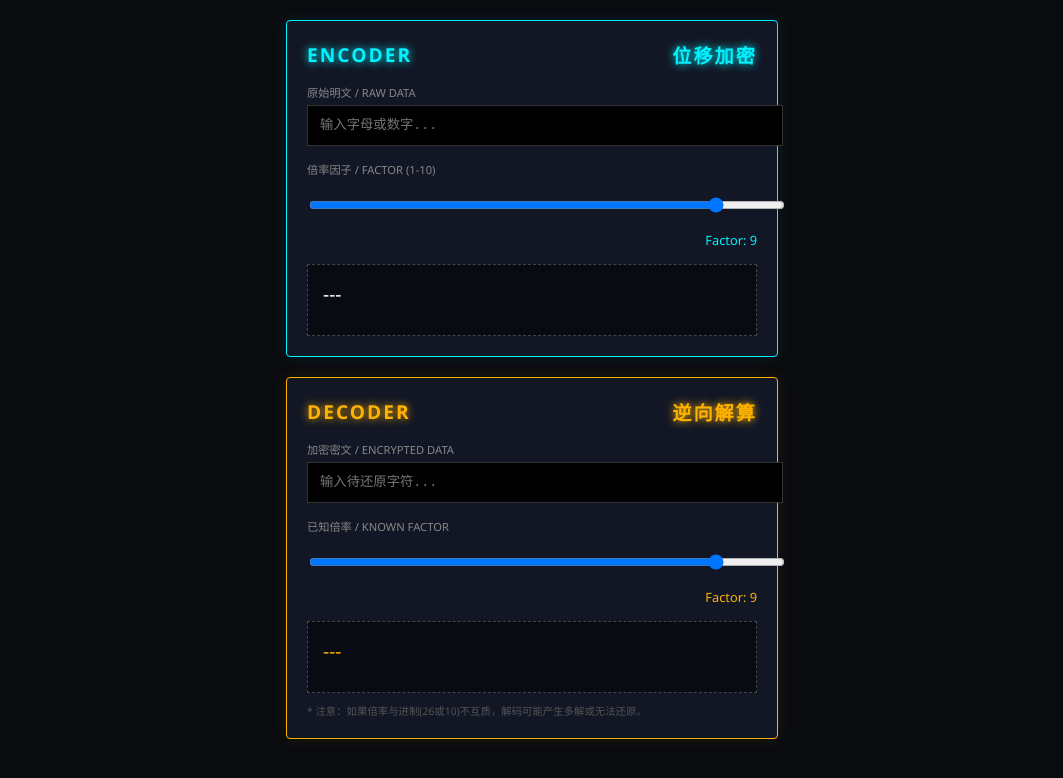
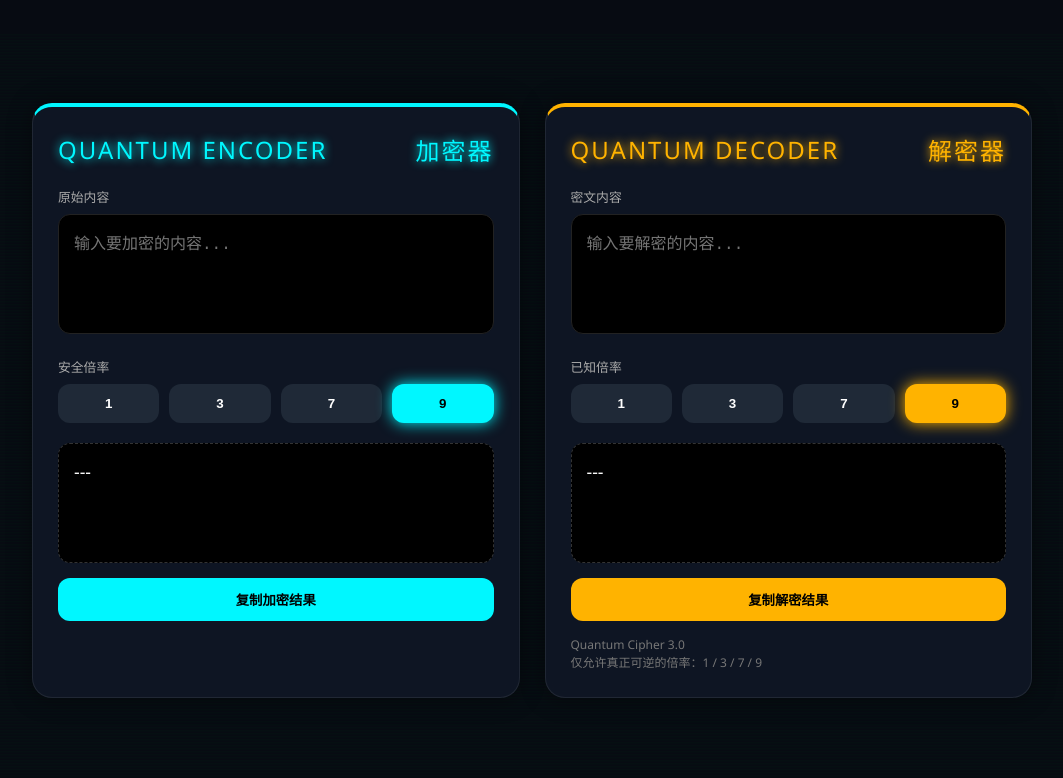
Before and after one commit to soh192014/Recoder, a plain HTML site: page index.html in a window 1280 px wide. Shown: the whole page, without its empty margins (108-1171 px from the left). Drawn offline with Linux system fonts and the light colour scheme.

Commit message:
Upgrade to Quantum Cipher 3.0 with UI enhancements

```diff
--- a/index.html
+++ b/index.html
@@ -1,202 +1,450 @@
 <!DOCTYPE html>
 <html lang="zh-CN">
 <head>
-    <meta charset="UTF-8">
-    <title>量子字符转换器 2.0</title>
+<meta charset="UTF-8" />
+<meta name="viewport" content="width=device-width, initial-scale=1.0"/>
+<title>Quantum Cipher 3.0</title>
+
 <style>
-        :root {
-            --neon-blue: #00f3ff;
-            --neon-purple: #bc13fe;
-            --neon-amber: #ffb300;
-            --bg-dark: #0a0b10;
+:root{
+    --blue:#00f7ff;
+    --purple:#b400ff;
+    --amber:#ffb300;
+    --bg:#070b12;
+    --panel:#111827;
 }
 
-        body {
-            background-color: var(--bg-dark);
-            color: white;
-            font-family: 'Segoe UI', monospace;
-            display: flex;
-            flex-direction: column;
-            align-items: center;
-            min-height: 100vh;
-            margin: 0;
-            padding: 20px;
+*{
+    box-sizing:border-box;
 }
 
-        .matrix-bg {
-            position: fixed;
-            top: 0; left: 0; width: 100%; height: 100%;
-            background: linear-gradient(rgba(10, 11, 16, 0.9), rgba(10, 11, 16, 0.9)),
-                        repeating-linear-gradient(0deg, rgba(0, 255, 0, 0.03) 0px, rgba(0, 255, 0, 0.03) 1px, transparent 1px, transparent 2px);
-            z-index: -1;
+body{
+    margin:0;
+    min-height:100vh;
+    background:var(--bg);
+    color:white;
+    font-family:"Segoe UI",monospace;
+    display:flex;
+    justify-content:center;
+    align-items:center;
+    overflow:hidden;
 }
 
-        .panel {
-            background: rgba(20, 25, 40, 0.9);
-            padding: 20px;
-            border: 1px solid var(--neon-blue);
-            box-shadow: 0 0 15px rgba(0, 243, 255, 0.1);
-            border-radius: 4px;
-            width: 450px;
-            margin-bottom: 20px;
+/* 动态背景 */
+body::before{
+    content:"";
+    position:fixed;
+    inset:0;
+    background:
+    repeating-linear-gradient(
+        0deg,
+        rgba(0,255,100,0.03) 0px,
+        rgba(0,255,100,0.03) 1px,
+        transparent 1px,
+        transparent 3px
+    );
+    animation:matrix 15s linear infinite;
+    z-index:-1;
 }
 
-        .panel.decoder {
-            border-color: var(--neon-amber);
-            box-shadow: 0 0 15px rgba(255, 179, 0, 0.1);
+@keyframes matrix{
+    from{
+        transform:translateY(0);
+    }
+    to{
+        transform:translateY(100px);
+    }
 }
 
-        h2 {
-            margin: 0 0 15px 0;
-            font-size: 1.2rem;
-            text-transform: uppercase;
-            letter-spacing: 2px;
-            display: flex;
-            justify-content: space-between;
+.container{
+    width:95%;
+    max-width:1000px;
+    display:grid;
+    grid-template-columns:1fr 1fr;
+    gap:25px;
 }
 
-        .blue-title { color: var(--neon-blue); text-shadow: 0 0 8px var(--neon-blue); }
-        .amber-title { color: var(--neon-amber); text-shadow: 0 0 8px var(--neon-amber); }
-
-        .input-group { margin-bottom: 15px; }
-
-        label {
-            display: block;
-            font-size: 0.7rem;
-            color: #888;
-            margin-bottom: 5px;
-            text-transform: uppercase;
+.panel{
+    background:rgba(17,24,39,0.85);
+    border:1px solid rgba(255,255,255,0.08);
+    backdrop-filter:blur(10px);
+    border-radius:20px;
+    padding:25px;
+    box-shadow:0 0 25px rgba(0,0,0,0.4);
 }
 
-        input {
-            width: 100%;
-            padding: 12px;
-            background: #000;
-            border: 1px solid #333;
-            color: #fff;
-            outline: none;
-            font-family: monospace;
+.encoder{
+    border-top:4px solid var(--blue);
 }
 
-        .panel.encoder input:focus { border-color: var(--neon-blue); }
-        .panel.decoder input:focus { border-color: var(--neon-amber); }
-
-        .output-box {
-            background: rgba(0,0,0,0.5);
-            padding: 15px;
-            border: 1px dashed #444;
-            min-height: 40px;
-            word-break: break-all;
-            font-size: 1.2rem;
+.decoder{
+    border-top:4px solid var(--amber);
 }
 
-        .hint {
-            font-size: 0.65rem;
-            color: #555;
-            margin-top: 10px;
+.title{
+    font-size:1.5rem;
+    margin-bottom:20px;
+    letter-spacing:2px;
+    display:flex;
+    justify-content:space-between;
+    align-items:center;
+}
+
+.encoder .title{
+    color:var(--blue);
+    text-shadow:0 0 10px var(--blue);
+}
+
+.decoder .title{
+    color:var(--amber);
+    text-shadow:0 0 10px var(--amber);
+}
+
+.input-group{
+    margin-bottom:18px;
+}
+
+label{
+    display:block;
+    margin-bottom:8px;
+    color:#aaa;
+    font-size:0.8rem;
+    text-transform:uppercase;
+}
+
+textarea{
+    width:100%;
+    min-height:120px;
+    resize:none;
+    border:none;
+    outline:none;
+    border-radius:12px;
+    background:#000;
+    color:white;
+    padding:15px;
+    font-size:1rem;
+    font-family:monospace;
+    border:1px solid #222;
+    transition:0.3s;
+}
+
+.encoder textarea:focus{
+    border-color:var(--blue);
+    box-shadow:0 0 15px rgba(0,247,255,0.3);
+}
+
+.decoder textarea:focus{
+    border-color:var(--amber);
+    box-shadow:0 0 15px rgba(255,179,0,0.3);
+}
+
+.factor-buttons{
+    display:flex;
+    gap:10px;
+    flex-wrap:wrap;
+}
+
+.factor-btn{
+    flex:1;
+    min-width:60px;
+    padding:12px;
+    border:none;
+    border-radius:12px;
+    background:#1f2937;
+    color:white;
+    cursor:pointer;
+    transition:0.25s;
+    font-weight:bold;
+}
+
+.factor-btn:hover{
+    transform:translateY(-3px);
+}
+
+.encoder .factor-btn.active{
+    background:var(--blue);
+    color:black;
+    box-shadow:0 0 15px var(--blue);
+}
+
+.decoder .factor-btn.active{
+    background:var(--amber);
+    color:black;
+    box-shadow:0 0 15px var(--amber);
+}
+
+.output{
+    margin-top:20px;
+    background:#000;
+    border-radius:12px;
+    padding:15px;
+    min-height:120px;
+    border:1px dashed #333;
+    word-break:break-all;
+    font-size:1.1rem;
+}
+
+.hint{
+    margin-top:15px;
+    color:#777;
+    font-size:0.75rem;
+    line-height:1.5;
+}
+
+.copy-btn{
+    margin-top:15px;
+    width:100%;
+    padding:12px;
+    border:none;
+    border-radius:12px;
+    cursor:pointer;
+    font-weight:bold;
+    transition:0.3s;
+}
+
+.encoder .copy-btn{
+    background:var(--blue);
+    color:black;
+}
+
+.decoder .copy-btn{
+    background:var(--amber);
+    color:black;
+}
+
+.copy-btn:hover{
+    transform:scale(1.02);
+}
+
+.status{
+    margin-top:10px;
+    color:#00ff95;
+    font-size:0.8rem;
+}
+
+@media(max-width:800px){
+    .container{
+        grid-template-columns:1fr;
+    }
 }
 </style>
 </head>
+
 <body>
 
-<div class="matrix-bg"></div>
+<div class="container">
 
+    <!-- 编码器 -->
     <div class="panel encoder">
-    <h2 class="blue-title"><span>ENCODER</span> <span>位移加密</span></h2>
-    <div class="input-group">
-        <label>原始明文 / RAW DATA</label>
-        <input type="text" id="encInput" placeholder="输入字母或数字...">
-    </div>
-    <div class="input-group">
-        <label>倍率因子 / FACTOR (1-10)</label>
-        <input type="range" id="encFactor" min="1" max="10" value="9" oninput="process()">
-        <div id="encFactorVal" style="text-align:right; font-size: 0.8rem; color: var(--neon-blue);">Factor: 9</div>
-    </div>
-    <div class="output-box" id="encOutput">---</div>
+        <div class="title">
+            <span>QUANTUM ENCODER</span>
+            <span>加密器</span>
         </div>
 
+        <div class="input-group">
+            <label>原始内容</label>
+            <textarea id="encInput" placeholder="输入要加密的内容..."></textarea>
+        </div>
+
+        <div class="input-group">
+            <label>安全倍率</label>
+            <div class="factor-buttons" id="encFactors"></div>
+        </div>
+
+        <div class="output" id="encOutput">---</div>
+
+        <button class="copy-btn" onclick="copyText('encOutput')">
+            复制加密结果
+        </button>
+
+        <div class="status" id="encStatus"></div>
+    </div>
+
+    <!-- 解码器 -->
     <div class="panel decoder">
-    <h2 class="amber-title"><span>DECODER</span> <span>逆向解算</span></h2>
+        <div class="title">
+            <span>QUANTUM DECODER</span>
+            <span>解密器</span>
+        </div>
+
         <div class="input-group">
-        <label>加密密文 / ENCRYPTED DATA</label>
-        <input type="text" id="decInput" placeholder="输入待还原字符...">
+            <label>密文内容</label>
+            <textarea id="decInput" placeholder="输入要解密的内容..."></textarea>
         </div>
+
         <div class="input-group">
-        <label>已知倍率 / KNOWN FACTOR</label>
-        <input type="range" id="decFactor" min="1" max="10" value="9" oninput="process()">
-        <div id="decFactorVal" style="text-align:right; font-size: 0.8rem; color: var(--neon-amber);">Factor: 9</div>
+            <label>已知倍率</label>
+            <div class="factor-buttons" id="decFactors"></div>
         </div>
-    <div class="output-box" id="decOutput" style="color: var(--neon-amber);">---</div>
-    <div class="hint">* 注意：如果倍率与进制(26或10)不互质，解码可能产生多解或无法还原。</div>
+
+        <div class="output" id="decOutput">---</div>
+
+        <button class="copy-btn" onclick="copyText('decOutput')">
+            复制解密结果
+        </button>
+
+        <div class="status" id="decStatus"></div>
+
+        <div class="hint">
+            Quantum Cipher 3.0<br>
+            仅允许真正可逆的倍率：1 / 3 / 7 / 9
+        </div>
+    </div>
+
 </div>
 
 <script>
-    // 模逆元计算 (用于还原乘法)
-    function modInverse(a, m) {
-        for (let x = 1; x < m; x++) {
-            if (((a % m) * (x % m)) % m == 1) return x;
+/* =========================
+   Quantum Cipher 3.0
+========================= */
+
+const validFactors = [1,3,7,9];
+
+let encFactor = 9;
+let decFactor = 9;
+
+/* 创建按钮 */
+function createFactorButtons(containerId, mode){
+    const container = document.getElementById(containerId);
+
+    validFactors.forEach(factor=>{
+        const btn = document.createElement("button");
+        btn.className = "factor-btn";
+        btn.innerText = factor;
+
+        if(factor === 9){
+            btn.classList.add("active");
+        }
+
+        btn.onclick = ()=>{
+            container.querySelectorAll(".factor-btn")
+            .forEach(b=>b.classList.remove("active"));
+
+            btn.classList.add("active");
+
+            if(mode === "enc"){
+                encFactor = factor;
+            }else{
+                decFactor = factor;
+            }
+
+            process();
+        };
+
+        container.appendChild(btn);
+    });
+}
+
+createFactorButtons("encFactors","enc");
+createFactorButtons("decFactors","dec");
+
+/* 求模逆元 */
+function modInverse(a,m){
+    for(let x=1;x<m;x++){
+        if((a*x)%m===1){
+            return x;
+        }
     }
     return null;
 }
 
-    function transform(text, factor, mode) {
+/* 转换 */
+function transform(text,factor,mode){
+
     let result = "";
-        const m_alpha = 26;
-        const m_num = 10;
 
-        // 如果是解码，尝试获取模逆元
-        let inv_alpha = mode === 'dec' ? modInverse(factor, m_alpha) : factor;
-        let inv_num = mode === 'dec' ? modInverse(factor, m_num) : factor;
+    const alphaMod = 26;
+    const numMod = 10;
 
-        for (let char of text) {
-            if (/[a-zA-Z]/.test(char)) {
-                let isUpper = char === char.toUpperCase();
-                let base = isUpper ? 65 : 97;
-                let code = char.charCodeAt(0) - base;
+    const alphaKey = mode==="enc"
+        ? factor
+        : modInverse(factor,alphaMod);
 
-                let processed;
-                if (mode === 'enc') {
-                    processed = (code * factor) % m_alpha;
-                } else {
-                    processed = inv_alpha !== null ? (code * inv_alpha) % m_alpha : code;
+    const numKey = mode==="enc"
+        ? factor
+        : modInverse(factor,numMod);
+
+    for(let char of text){
+
+        /* 字母 */
+        if(/[a-zA-Z]/.test(char)){
+
+            const isUpper = char===char.toUpperCase();
+            const base = isUpper ? 65 : 97;
+
+            let code = char.charCodeAt(0)-base;
+
+            let processed = (code*alphaKey)%alphaMod;
+
+            result += String.fromCharCode(processed+base);
         }
-                result += String.fromCharCode(processed + base);
+
+        /* 数字 */
+        else if(/[0-9]/.test(char)){
+
+            let num = parseInt(char);
+
+            let processed = (num*numKey)%numMod;
+
+            result += processed.toString();
         }
-            else if (/[0-9]/.test(char)) {
-                let num = parseInt(char);
-                let processed;
-                if (mode === 'enc') {
-                    processed = (num * factor) % m_num;
-                } else {
-                    processed = inv_num !== null ? (num * inv_num) % m_num : num;
-                }
-                result += processed.toString();
-            } else {
+
+        /* 其它 */
+        else{
             result += char;
         }
     }
+
     return result;
 }
 
-    function process() {
-        // 更新 UI 数值
-        const ef = document.getElementById('encFactor').value;
-        const df = document.getElementById('decFactor').value;
-        document.getElementById('encFactorVal').innerText = "Factor: " + ef;
-        document.getElementById('decFactorVal').innerText = "Factor: " + df;
+/* 主处理 */
+function process(){
 
-        // 执行计算
-        const encIn = document.getElementById('encInput').value;
-        document.getElementById('encOutput').innerText = transform(encIn, parseInt(ef), 'enc') || "---";
+    const encInput = document.getElementById("encInput").value;
+    const decInput = document.getElementById("decInput").value;
 
-        const decIn = document.getElementById('decInput').value;
-        document.getElementById('decOutput').innerText = transform(decIn, parseInt(df), 'dec') || "---";
+    const encResult = transform(encInput,encFactor,"enc");
+    const decResult = transform(decInput,decFactor,"dec");
+
+    document.getElementById("encOutput").innerText =
+        encResult || "---";
+
+    document.getElementById("decOutput").innerText =
+        decResult || "---";
 }
 
-    document.getElementById('encInput').addEventListener('input', process);
-    document.getElementById('decInput').addEventListener('input', process);
+/* 自动监听 */
+document.getElementById("encInput")
+.addEventListener("input",process);
 
-    // 初始化执行一次
+document.getElementById("decInput")
+.addEventListener("input",process);
+
+/* 复制 */
+function copyText(id){
+
+    const text = document.getElementById(id).innerText;
+
+    if(text==="---") return;
+
+    navigator.clipboard.writeText(text);
+
+    if(id==="encOutput"){
+        document.getElementById("encStatus")
+        .innerText = "✅ 已复制加密结果";
+    }else{
+        document.getElementById("decStatus")
+        .innerText = "✅ 已复制解密结果";
+    }
+
+    setTimeout(()=>{
+        document.getElementById("encStatus").innerText="";
+        document.getElementById("decStatus").innerText="";
+    },2000);
+}
+
+/* 初始化 */
 process();
 </script>
 
```
Lines whose indentation alone changed are shown as unchanged.
